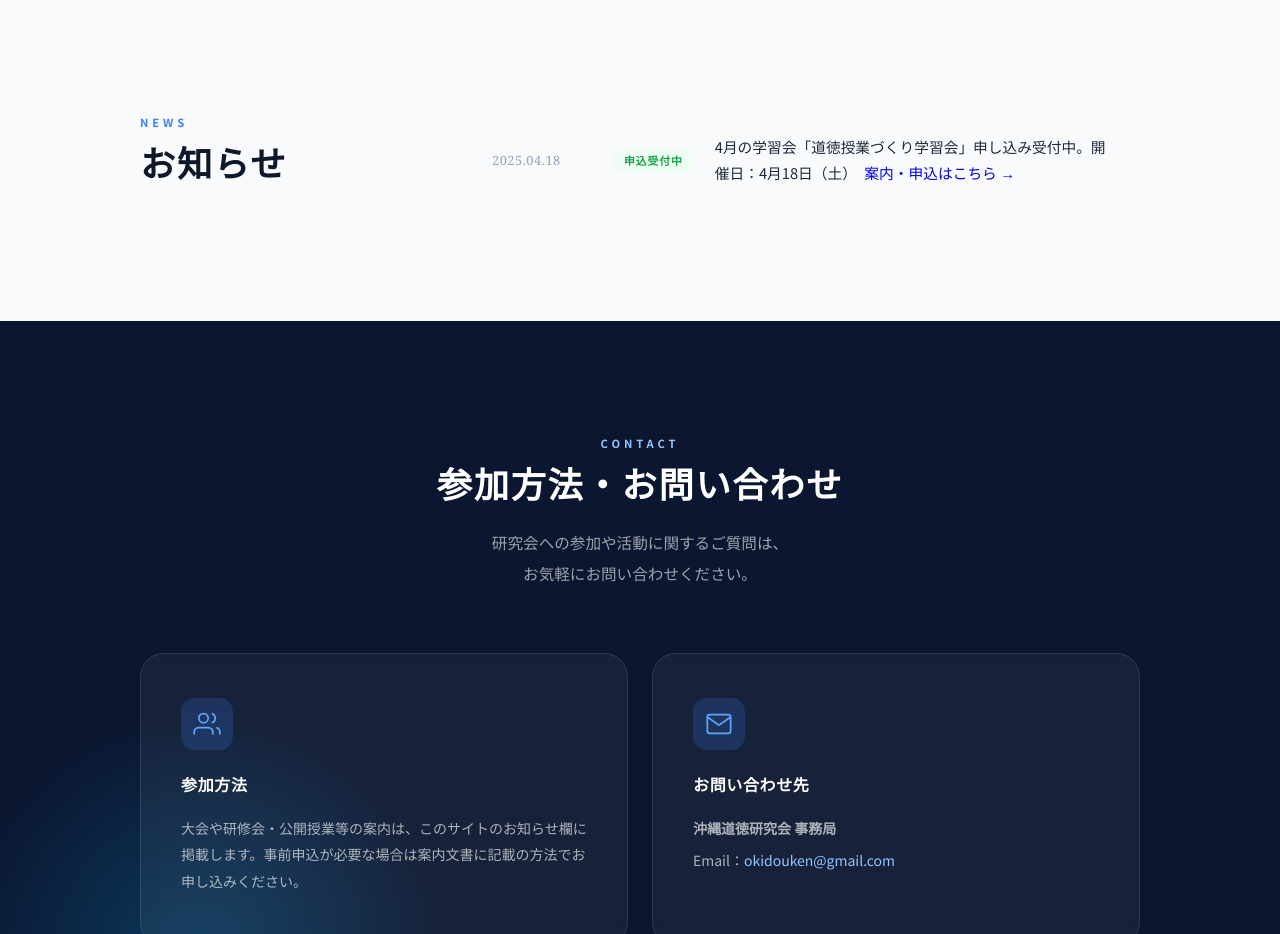
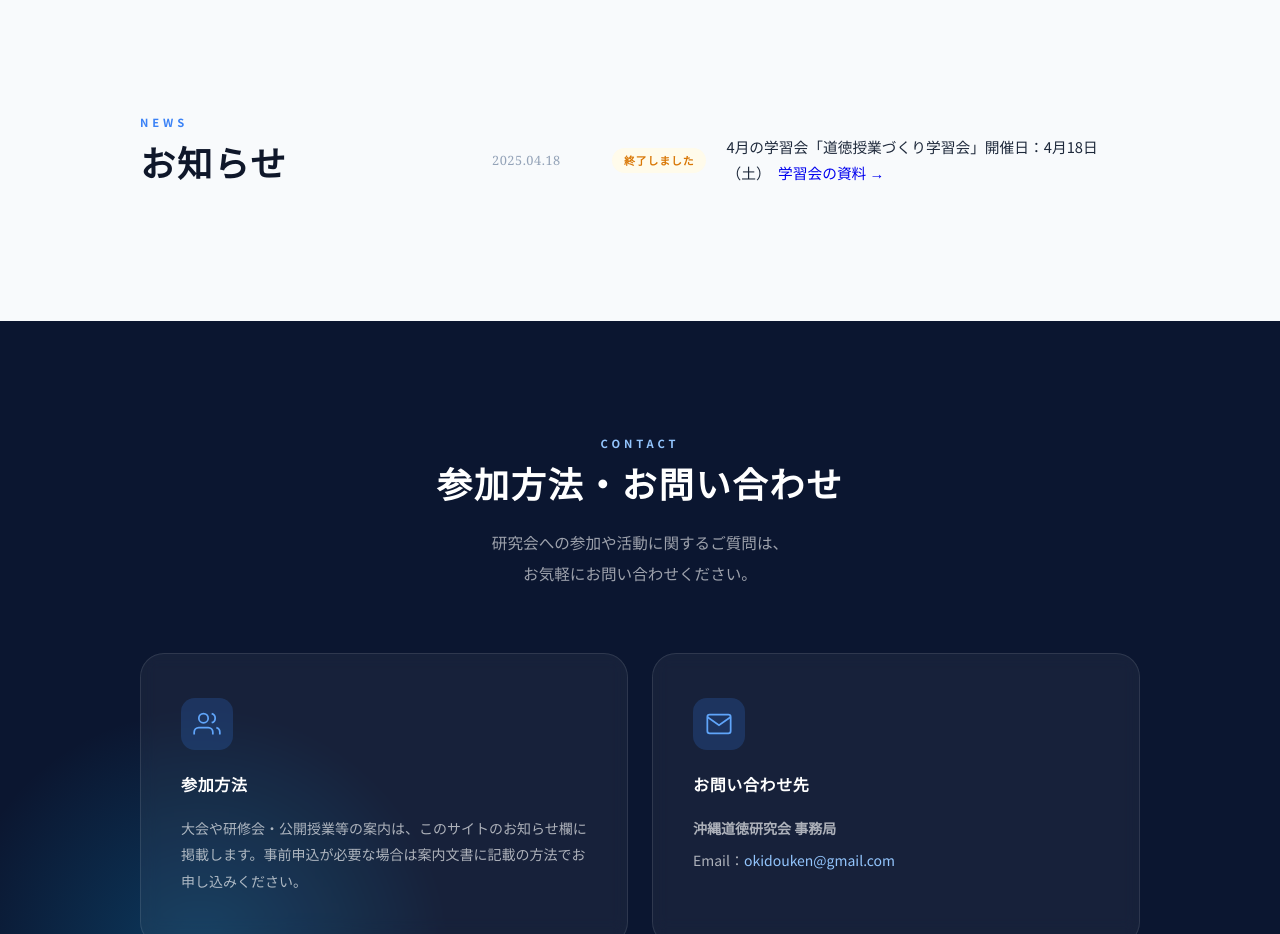
Before and after one commit to okidouken/okinawa-doutoku-hp, a plain HTML site: page index.html in a window 1280 px wide. Shown: the part 2460-3394 px from the top of the page. Drawn offline with Linux system fonts and the light colour scheme.

Commit message:
お知らせのタグを終了しましたに変更、リンクを学習会資料に更新

```diff
--- a/index.html
+++ b/index.html
@@ -188,8 +188,8 @@
           <ul class="news__list">
             <li class="news__item">
               <time class="news__date" datetime="2025-04-18">2025.04.18</time>
-              <span class="tag tag--green">申込受付中</span>
-              <p class="news__text">4月の学習会「道徳授業づくり学習会」申し込み受付中。開催日：4月18日（土）　<a href="https://drive.google.com/file/d/1mpzbVzRckwYFkbfp8u4Qb8be_-1UWp3W/view?usp=drive_link" target="_blank" rel="noopener noreferrer">案内・申込はこちら →</a></p>
+              <span class="tag tag--amber">終了しました</span>
+              <p class="news__text">4月の学習会「道徳授業づくり学習会」開催日：4月18日（土）　<a href="https://drive.google.com/drive/folders/1cPJ84B9eItEDcT43PMzth0sBB7QCTYvP?usp=sharing" target="_blank" rel="noopener noreferrer">学習会の資料 →</a></p>
             </li>
           </ul>
         </div>
```
